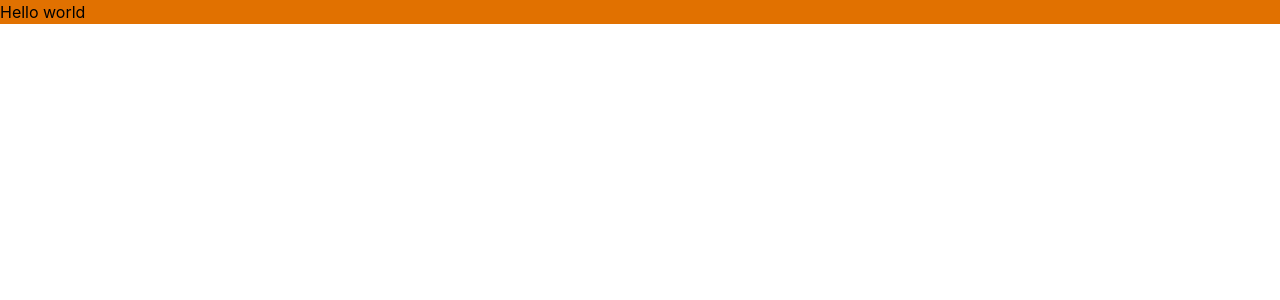
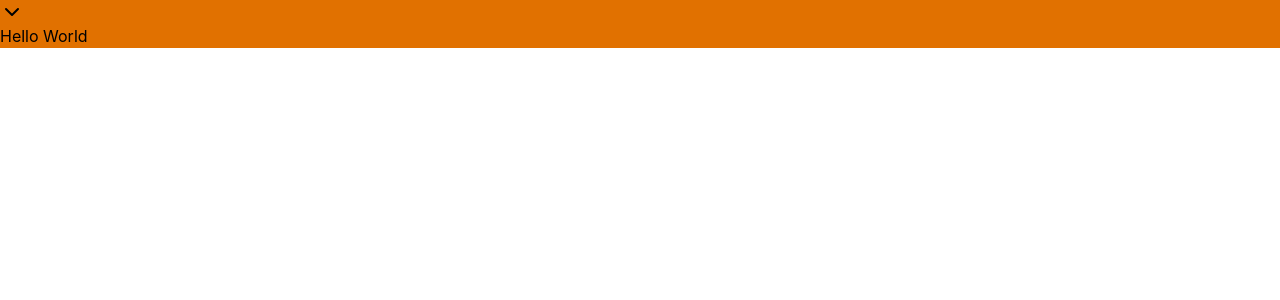
Before and after one commit to francis323/Portfolio, a React (Vite) app: page / in a window 1280 px wide. Shown: the top 300 px of the page. Built offline with nearby package versions, Linux system fonts and the light colour scheme.

Commit message:
feat: update dependencies and enhance App component with routing and animations

```diff
--- a/package.json
+++ b/package.json
@@ -11,8 +11,11 @@
   },
   "dependencies": {
     "@tailwindcss/vite": "^4.2.1",
+    "framer-motion": "^12.35.2",
+    "lucide-react": "^0.577.0",
     "react": "^19.2.0",
     "react-dom": "^19.2.0",
+    "react-router-dom": "^7.13.1",
     "tailwindcss": "^4.2.1"
   },
   "devDependencies": {
--- a/src/App.jsx
+++ b/src/App.jsx
@@ -1,14 +1,24 @@
-import { useState } from 'react'
-
+import { BrowserRouter, Routes, Route } from "react-router-dom"
+import { ChevronDown } from "lucide-react"
+import { motion } from "framer-motion"
 function App() {
-  const [count, setCount] = useState(0)
 
   return (
-    <>
-      <div className='bg-amber-600'>
-        Hello world
-      </div>
-    </>
+    <BrowserRouter>
+      <Routes>
+        <Route path="/" element={
+          <div className='bg-amber-600'>
+            <ChevronDown />
+            <motion.h2
+              initial={{ opacity: 0, y: 20 }}
+              animate={{ opacity: 1, y: 0 }}
+              transition={{ delay: 0.4 }}>
+              Hello World
+            </motion.h2>
+          </div>
+        } />
+      </Routes>
+    </BrowserRouter>
   )
 }
 
```
Also changed, not shown: 1 other file (tests, documents, lock files or other folders).
